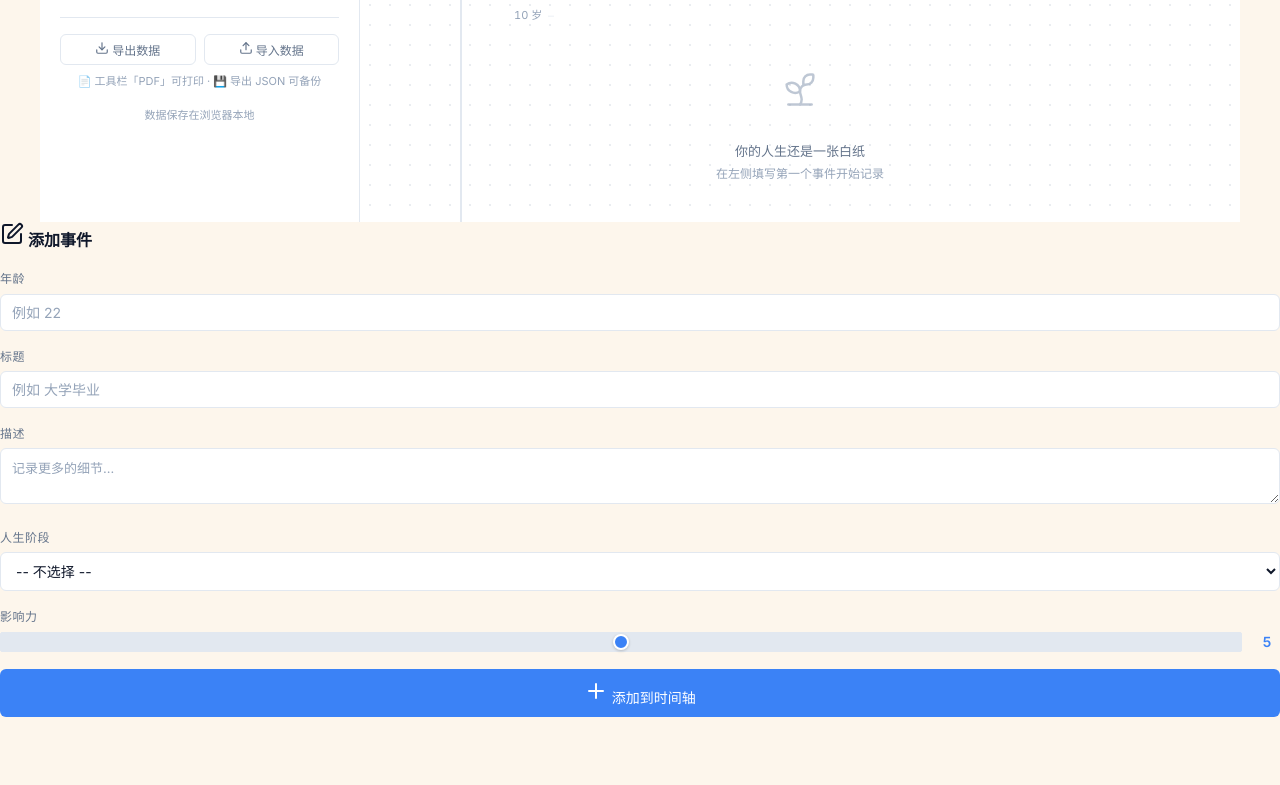
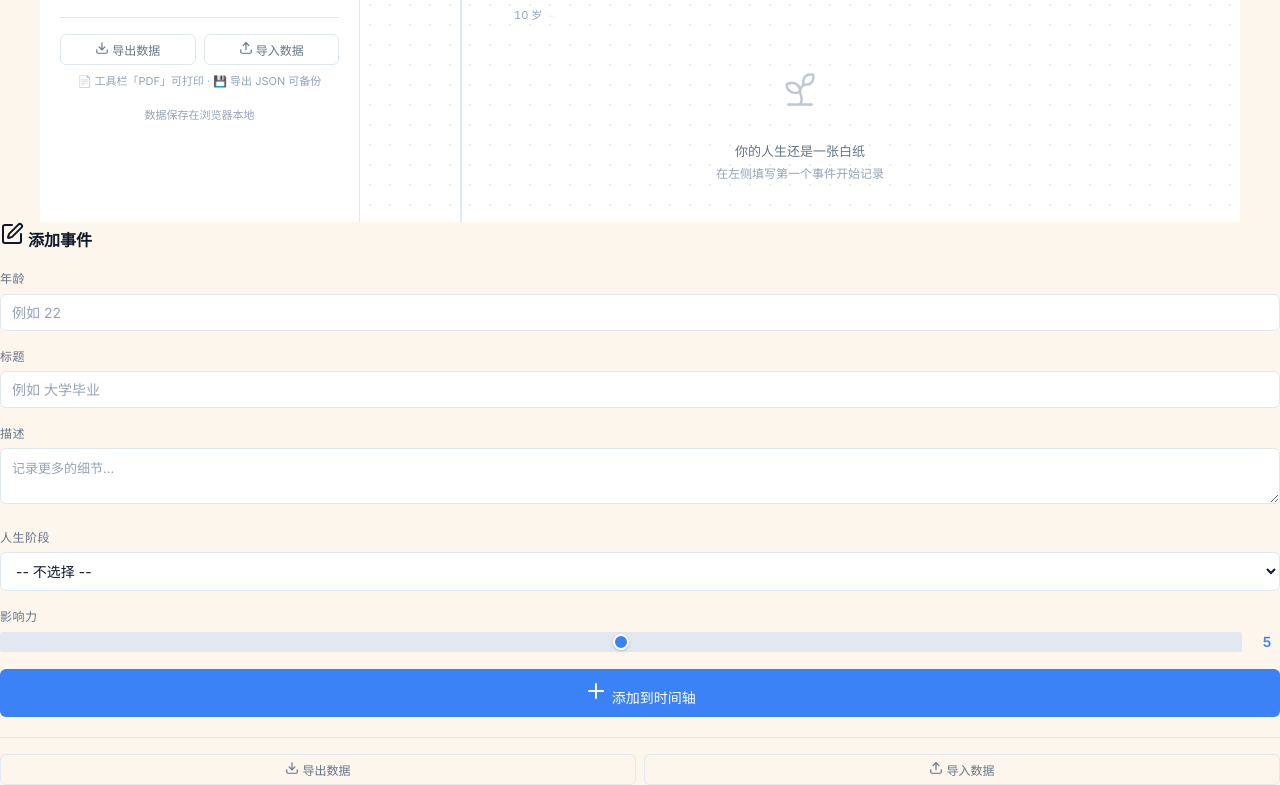
Before and after one commit to JialeZhouxin/life-timeline, a website with bundled scripts: page index.html in a window 1280 px wide. Shown: the part 583-1368 px from the top of the page. Before the commit the page ends 1300 px from the top, so only its background shows below. Built offline with nearby package versions, Linux system fonts and the light colour scheme.

Commit message:
移动端底部表单添加JSON导出/导入按钮
FAB底部表单新增数据管理区域（分隔线+导出/导入按钮）
桌面端和移动端共享同一套事件处理逻辑

```diff
--- a/index.html
+++ b/index.html
@@ -481,6 +481,11 @@ body{font-family:var(--font-sans);background:var(--surface-muted);color:var(--te
       </div>
     </div>
     <button class="btn btn-primary" id="bsBtnAdd"><i data-lucide="plus"></i> 添加到时间轴</button>
+    <hr class="section-divider">
+    <div style="display:flex;gap:8px;">
+      <button class="btn btn-outline btn-sm" id="bsBtnExportJSON" style="flex:1"><i data-lucide="download" style="width:14px;height:14px;"></i> 导出数据</button>
+      <button class="btn btn-outline btn-sm" id="bsBtnImportJSON" style="flex:1"><i data-lucide="upload" style="width:14px;height:14px;"></i> 导入数据</button>
+    </div>
   </div>
 </div>
 
--- a/src/app.mjs
+++ b/src/app.mjs
@@ -31,7 +31,7 @@ function cacheDom() {
     'bsOverlay', 'bsAdd',
     'bsInputAge', 'bsInputTitle', 'bsInputDesc', 'bsInputStage',
     'bsInputImpact', 'bsImpactValue', 'bsBtnAdd',
-    'btnExportPDF', 'btnClearAll', 'btnExportJSON', 'btnImportJSON', 'fileInput',
+    'btnExportPDF', 'btnClearAll', 'btnExportJSON', 'btnImportJSON', 'bsBtnExportJSON', 'bsBtnImportJSON', 'fileInput',
     'toast', 'toastMsg', 'toastUndo',
   ];
   for (const id of ids) {
@@ -507,7 +507,7 @@ function init() {
   });
 
   // JSON Export
-  $.btnExportJSON.addEventListener('click', function () {
+  function handleExportJSON() {
     const data = {
       version: 1,
       exportedAt: new Date().toISOString(),
@@ -520,7 +520,9 @@ function init() {
       'application/json'
     );
     showToast('已导出 JSON 数据');
-  });
+  }
+  $.btnExportJSON.addEventListener('click', handleExportJSON);
+  $.bsBtnExportJSON.addEventListener('click', handleExportJSON);
 
   // Export PDF (direct download — html2canvas + jsPDF)
   $.btnExportPDF.addEventListener('click', async function () {
@@ -605,9 +607,9 @@ function init() {
   });
 
   // JSON Import
-  $.btnImportJSON.addEventListener('click', function () {
-    $.fileInput.click();
-  });
+  function handleImportJSONClick() { $.fileInput.click(); }
+  $.btnImportJSON.addEventListener('click', handleImportJSONClick);
+  $.bsBtnImportJSON.addEventListener('click', handleImportJSONClick);
   $.fileInput.addEventListener('change', function (e) {
     const file = e.target.files[0];
     if (!file) return;
```
